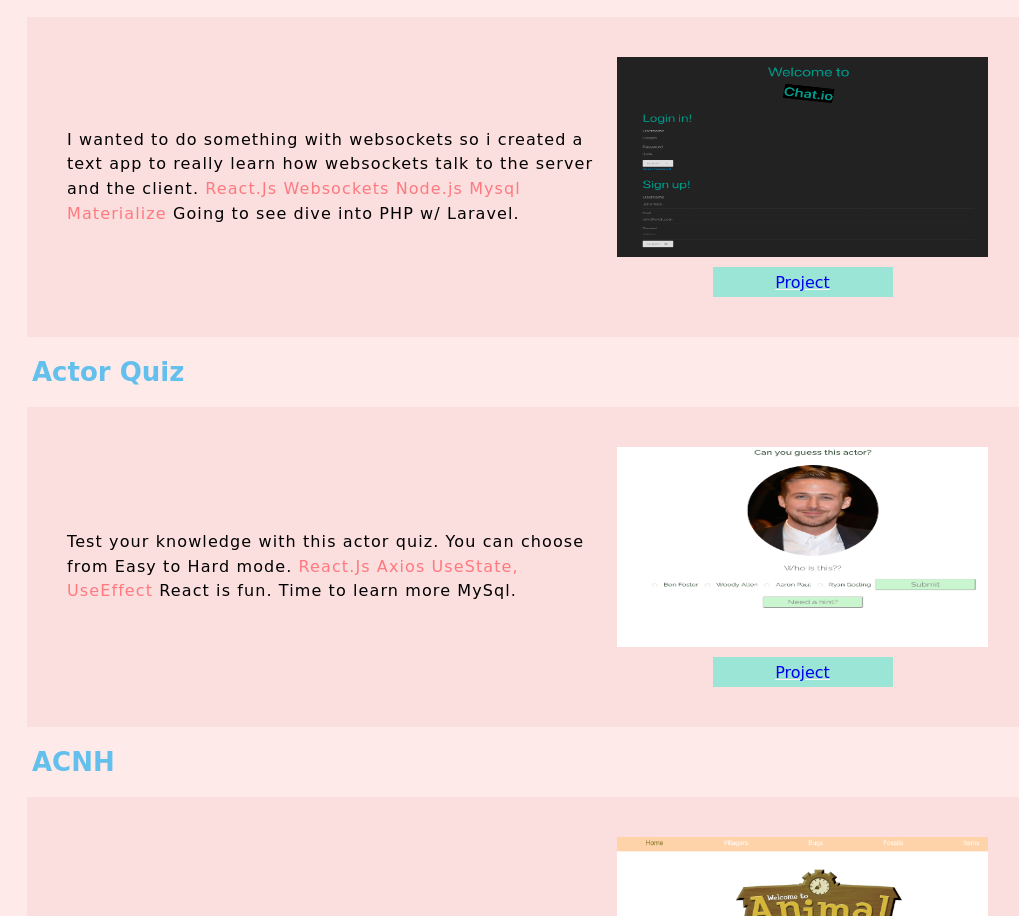
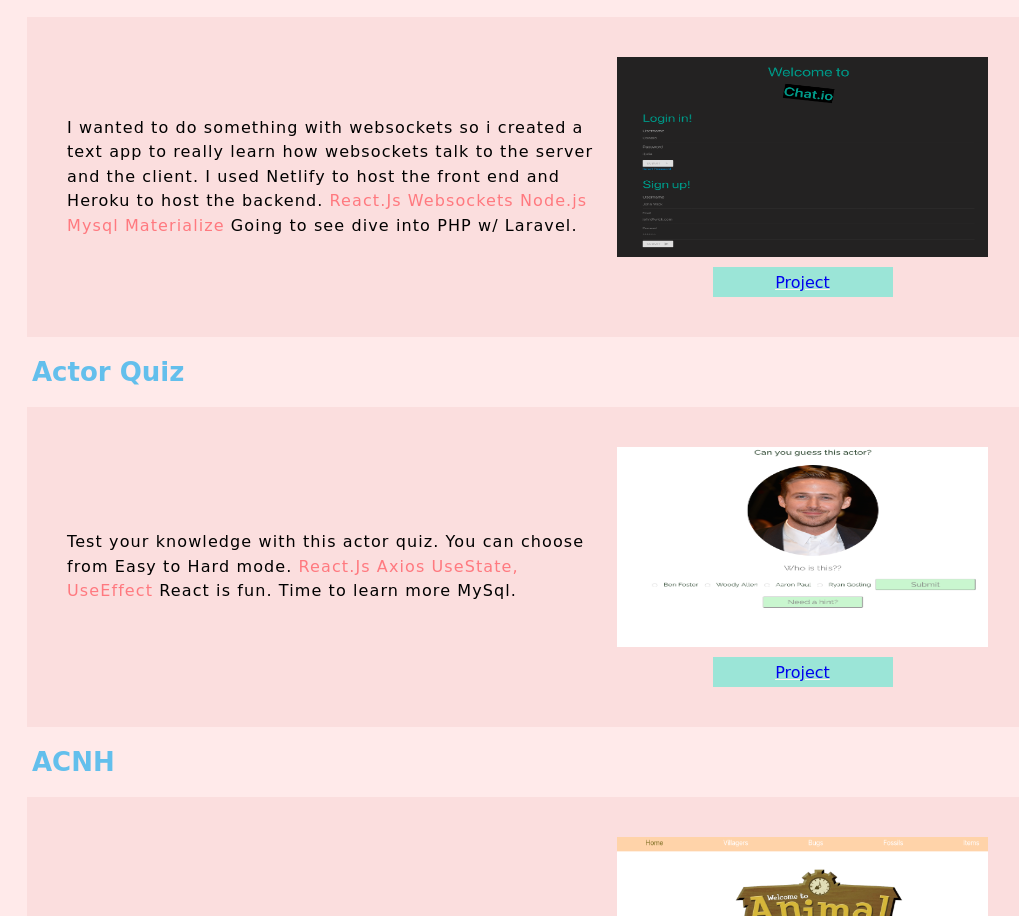
Before and after one commit to marcos-gonzales/freecodecamp, a plain HTML site: page index.html in a window 1280 px wide. Shown: the part 928-1844 px from the top of the page, without its empty margins (33-1052 px from the left). Drawn offline with nearby package versions, Linux system fonts and the light colour scheme; a web font is replaced by a local one.

Commit message:
added text to the markup

```diff
--- a/index.html
+++ b/index.html
@@ -45,7 +45,7 @@
       <div class="project-container">
         <h3 class="project-title">Chatroom.io</h3>
         <div class="project-tile">
-          <p class="project-description">I wanted to do something with websockets so i created a text app to really learn how websockets talk to the server and the client.<span class="project-key-words"> React.Js Websockets Node.js Mysql Materialize</span> Going to see dive into PHP w/ Laravel.</p>
+          <p class="project-description">I wanted to do something with websockets so i created a text app to really learn how websockets talk to the server and the client. I used Netlify to host the front end and Heroku to host the backend.<span class="project-key-words"> React.Js Websockets Node.js Mysql Materialize</span> Going to see dive into PHP w/ Laravel.</p>
 
           <div class="image-container">
             <img src="images/chatroom-io.png" class="project-image" data-project="actor-quiz" alt="Chatroom.io">
```
